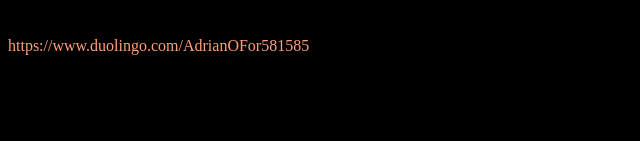
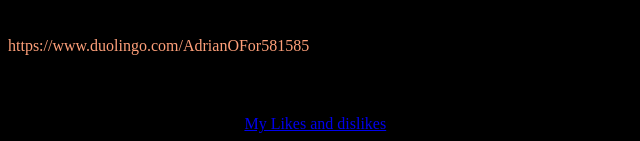
Before and after one commit to Xedris/Userdes1, a PHP site: page /LABWORK1_Fortuno.php in a window 1280 px wide. Shown: the part 1140-1281 px from the top of the page, without its empty margins (0-640 px from the left). Run offline with PHP 8.4, Linux system fonts and the light colour scheme.

Commit message:
Update LABWORK1_Fortuno.php

```diff
--- a/LABWORK1_Fortuno.php
+++ b/LABWORK1_Fortuno.php
@@ -42,5 +42,7 @@ but then I started to get used to it until it became my nickname till now. It's
 <h5>Emails</h5>
 <p14style="color:Lightsalmon">Facebook- Adrian Christian Fortuno</p14>
 
+
+<a href="new-2.php">My Likes and dislikes</a>
 </body>
 </html>
```
